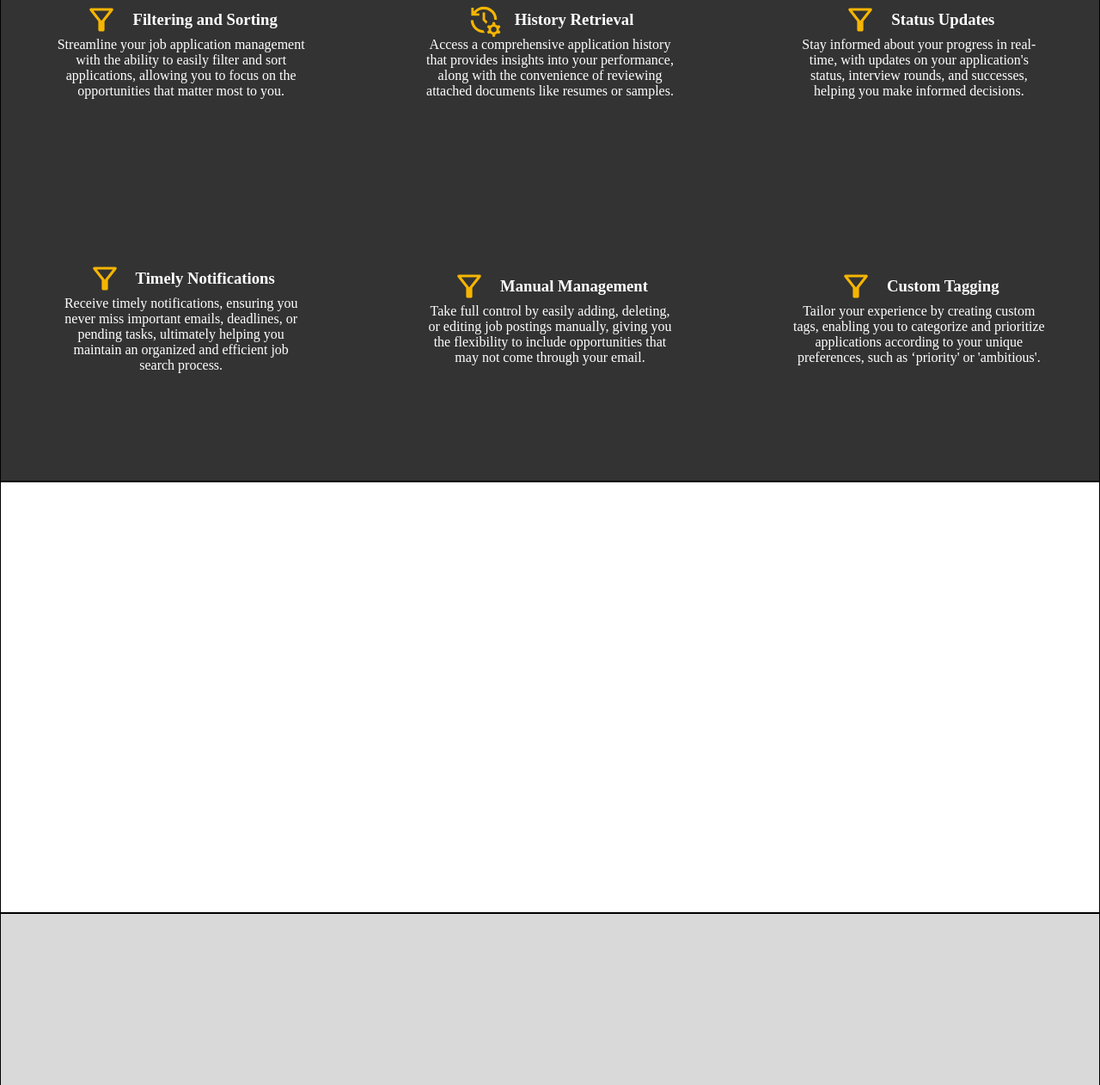
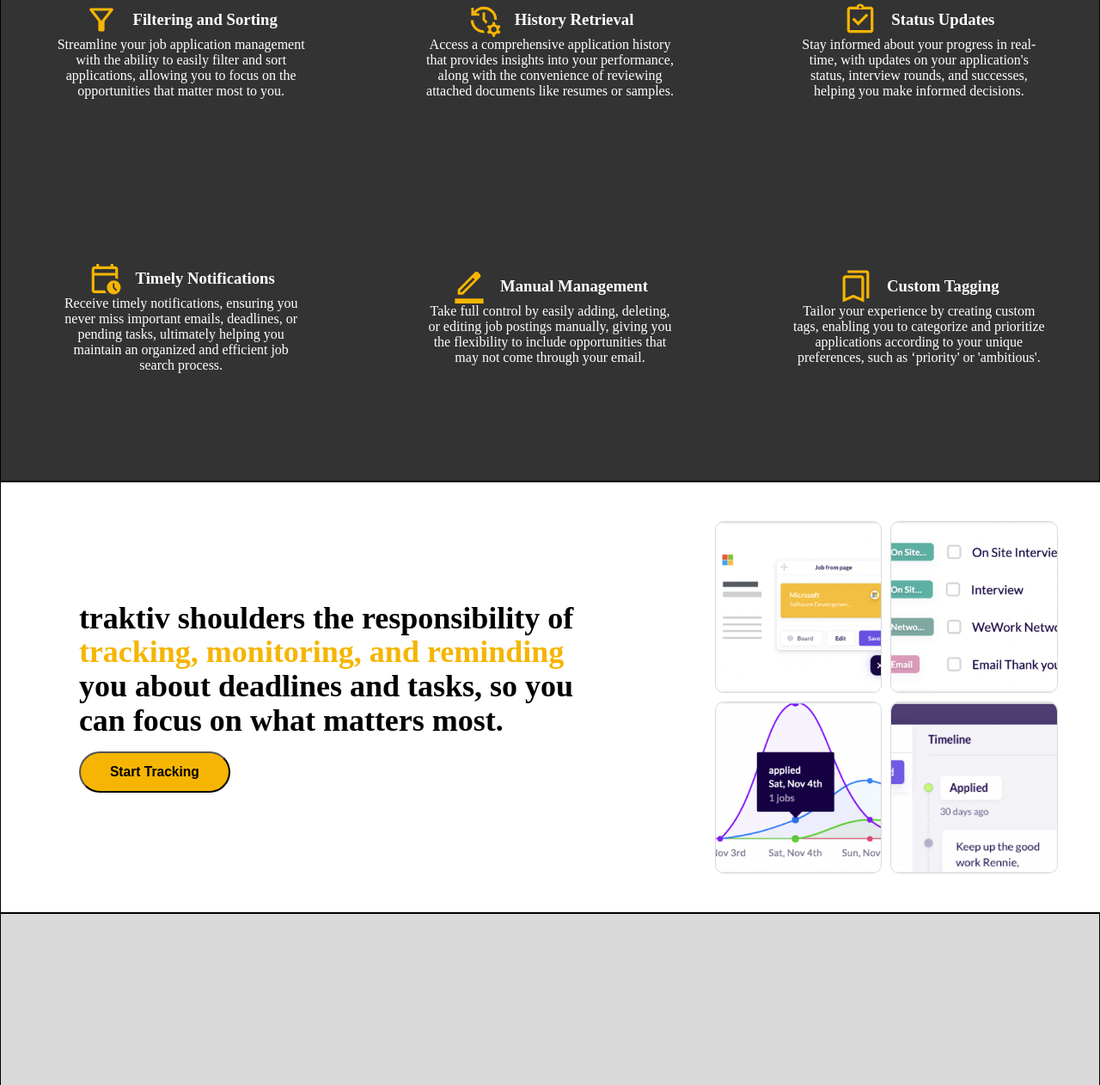
Before and after one commit to Qcc-2000/JobTrackerLandingPage, a plain HTML site: page index.html in a window 1280 px wide. Shown: the part 2058-3320 px from the top of the page at 86% size. Drawn offline with Linux system fonts and the light colour scheme.

Commit message:
add section feature section

```diff
--- a/index.html
+++ b/index.html
@@ -114,7 +114,7 @@
           </div>
           <div class="feature_grid-item">
             <div class="grid-item_header">
-              <img src="./assets/svg/filter_alt.svg" alt="filter" />
+              <img src="./assets/svg/assignment_turned_in.svg" alt="filter" />
               <div class="center">
                 <h3 class="h3_default">Status Updates</h3>
               </div>
@@ -129,7 +129,7 @@
           </div>
           <div class="feature_grid-item">
             <div class="grid-item_header">
-              <img src="./assets/svg/filter_alt.svg" alt="filter" />
+              <img src="./assets/svg/calendar_clock.svg" alt="filter" />
               <div class="center">
                 <h3 class="h3_default">Timely Notifications</h3>
               </div>
@@ -144,7 +144,7 @@
           </div>
           <div class="feature_grid-item">
             <div class="grid-item_header">
-              <img src="./assets/svg/filter_alt.svg" alt="filter" />
+              <img src="./assets/svg/border_color.svg" alt="filter" />
               <div class="center">
                 <h3 class="h3_default">Manual Management</h3>
               </div>
@@ -159,7 +159,7 @@
           </div>
           <div class="feature_grid-item">
             <div class="grid-item_header">
-              <img src="./assets/svg/filter_alt.svg" alt="filter" />
+              <img src="./assets/svg/bookmarks.svg" alt="filter" />
               <div class="center">
                 <h3 class="h3_default">Custom Tagging</h3>
               </div>
@@ -174,7 +174,37 @@
           </div>
         </div>
       </div>
-      <div class="preview_page"></div>
+      <div class="preview_page">
+        <div class="preview_left">
+          <div style="width: 80%">
+            <h2 class="h2_default">
+              traktiv shoulders the responsibility of
+              <span style="color:#f5b502"> tracking, monitoring, and
+              reminding
+              </span>
+              you about deadlines and tasks, so you can focus on what
+              matters most.
+            </h>
+            <button class="preview_btn"><h3>Start Tracking</h3></button>
+          </div>
+        </div>
+        <div class="preview_right">
+          <div class="preview_grid-container">
+            <div class="preview_grid-item">
+              <img src="./assets/img/square1.png" alt="square1" />
+            </div>
+            <div class="preview_grid-item">
+              <img src="./assets/img/square2.png" alt="square2" />
+            </div>
+            <div class="preview_grid-item">
+              <img src="./assets/img/square3.png" alt="square3" />
+            </div>
+            <div class="preview_grid-item">
+              <img src="./assets/img/square4.png" alt="square4" />
+            </div>
+          </div>
+        </div>
+      </div>
       <div class="comments_page">
         <div class="comment_header">
           <h2 class="h2_default">Helping Candidates Around the World</h2>
--- a/style.css
+++ b/style.css
@@ -134,7 +134,55 @@ body {
   text-align: center;
 }
 .preview_page {
+  display: flex;
+  justify-content: center;
+  width: 100%;
 }
+.preview_left {
+  width: 60%;
+  display: flex;
+  flex-direction: column;
+  justify-content: center;
+  align-items: center;
+  padding: 1rem;
+}
+.preview_right {
+  width: 40%;
+  display: flex;
+  align-items: center;
+  justify-content: center;
+}
+.preview_grid-container {
+  width: 80%;
+  display: grid;
+  grid-template-columns: repeat(2, 1fr); /* 2 columns with equal width */
+  grid-template-rows: repeat(2, 200px); /* 2 rows with fixed height of 100px */
+  grid-gap: 10px; /* Gap between grid items */
+}
+
+.preview_grid-item {
+  border-width: 1px;
+  border-style: solid;
+  border-color: #d9d9d9;
+  border-radius: 10px;
+  text-align: center;
+}
+
+.preview_grid-item img {
+  width: 100%;
+  height: 100%;
+  object-fit: cover;
+  border-radius: 10px;
+  border-color: #f3f3f3;
+}
+.preview_btn {
+  margin-top: 1rem;
+  background-color: #f5b502;
+  border-radius: 2rem;
+  height: 3rem;
+  width: 11rem;
+}
+
 .comments_page {
   background-color: #d9d9d9;
   display: flex;
@@ -183,8 +231,8 @@ body {
   height: 3rem;
   border-radius: 50%;
 }
-.footer {
-}
+/* .footer {
+} */
 
 /* :root {
   --primary-color: #007bff;
```
Also changed, not shown: assets/img/square1.png (added), assets/img/square2.png (added), assets/img/square3.png (added), assets/img/square4.png (added).
